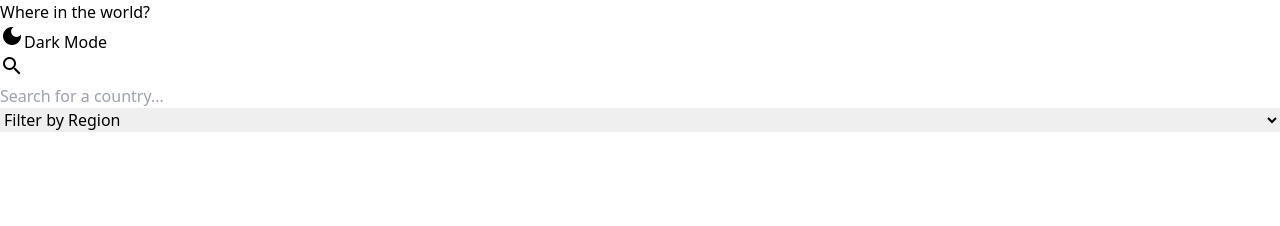
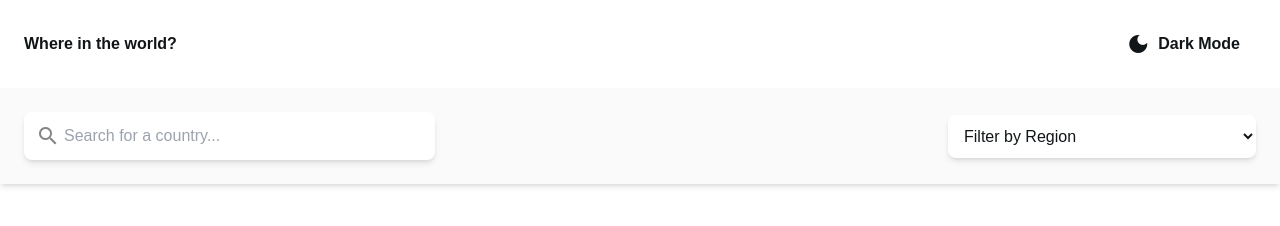
Before and after one commit to mohammadkh75/countryApp, a website built with Vite: page index.html in a window 1280 px wide. Built offline with nearby package versions, Linux system fonts and the light colour scheme; no server answers.

Commit message:
The project kit was written in file tailwind.config.js

```diff
--- a/index.html
+++ b/index.html
@@ -16,19 +16,7 @@
     <script type="module" src="/src/main.ts"></script>
     <script type="module" src="/src/Country.ts"></script>
     <script type="module" src="/src/api.ts"></script>
-    <script type="module">
-      import { createHeader } from './src/header';
-      document.addEventListener('DOMContentLoaded', () => {
-        createHeader();
-      });
-    </script>
 
-<script type="module">
-  import { createSearchAndFilter } from './src/searchAndFilter';
-  document.addEventListener('DOMContentLoaded', () => {
-    createSearchAndFilter();
-  });
-</script>
 
 
   </body>
--- a/src/Country.ts
+++ b/src/Country.ts
@@ -14,7 +14,7 @@ export async function renderCountries() :Promise<void> {
     countries.forEach(country =>
     {
       const coutnryCard = document.createElement('figure');
-      coutnryCard.className = 'bg-white  flex-col items-center';
+      coutnryCard.className = 'bg-white  items-center';
       const img = document.createElement('img');
       img.src = country.flag;
       img.style.width = '200px';
--- a/src/header.ts
+++ b/src/header.ts
@@ -1,14 +1,14 @@
 export function createHeader() {
   const header = document.getElementById('header');
   const headerElement = document.createElement('header');
-  headerElement.className = 'flex justify-between items-center p-6 bg-white dark:bg-gray-800 shadow-md';
-  const title = document.createElement('h1');
+  headerElement.className = 'flex  justify-between items-center  p-6 bg-white  shadow-md';
+  const title = document.createElement('span');
   title.textContent = 'Where in the world?';
-  title.className = 'text-2xl font-bold text-gray-900 dark:text-gray-100';
+  title.className = 'font-sans font-extrabold text-veryDarkBlueText';
   const toggleButton = document.createElement('button');
   toggleButton.id = 'darkModeToggle';
   toggleButton.className =
-    'text-sm font-semibold flex items-center space-x-2 text-gray-900 dark:text-gray-100 bg-gray-200 dark:bg-gray-700 px-4 py-2 rounded-md';
+    ' font-semibold flex items-center space-x-2 text-veryDarkBlueText   px-4 py-2 rounded-md';
     const toggleIcon = document.createElement('span');
     toggleIcon.className = 'material-icons';
     toggleIcon.textContent = 'dark_mode';
--- a/src/index.html
+++ /dev/null
@@ -1,12 +0,0 @@
-<!doctype html>
-<html lang="en">
-  <head>
-    <meta charset="UTF-8" />
-
-    <meta name="viewport" content="width=device-width, initial-scale=1.0" />
-    <script type="module" crossorigin src="/assets/index-CC2-bh6-.js"></script>
-    <link rel="stylesheet" crossorigin href="/assets/index-BmAVGTu2.css">
-  </head>
-  <body>
-  </body>
-</html>
--- a/src/main.ts
+++ b/src/main.ts
@@ -1 +1,13 @@
 import './style.css'
+
+ import { createHeader } from './header';
+ import { createSearchAndFilter } from './searchAndFilter';
+
+      document.addEventListener('DOMContentLoaded', () => {
+        createHeader();
+      });
+
+
+  document.addEventListener('DOMContentLoaded', () => {
+    createSearchAndFilter();
+  });
--- a/src/searchAndFilter.ts
+++ b/src/searchAndFilter.ts
@@ -1,6 +1,6 @@
 export function createSearchAndFilter() {
     const container = document.createElement('div');
-    container.className = 'flex flex-col md:flex-row justify-between items-center gap-4 p-6 bg-white shadow-md';
+    container.className = 'flex flex-col md:flex-row justify-between items-center gap-4 p-6  bg-veryLightGray shadow-md';
 
     // Search Box
     const searchBox = document.createElement('div');
@@ -10,11 +10,11 @@ export function createSearchAndFilter() {
     searchInput.type = 'text';
     searchInput.placeholder = 'Search for a country...';
     searchInput.className =
-      'w-full p-3 pl-10 text-gray-900 bg-gray-100 rounded-lg shadow-md focus:outline-none focus:ring focus:ring-blue-500';
+      'w-full p-3 pl-10 bg-white text-darkGray  rounded-lg shadow-md focus:outline-none focus:ring focus:ring-blue-500';
 
     const searchIcon = document.createElement('span');
     searchIcon.className =
-      'material-icons absolute top-1/2 left-3 transform -translate-y-1/2 text-gray-400';
+      'material-icons  text-darkGray absolute top-1/2 left-3 transform -translate-y-1/2 ';
     searchIcon.textContent = 'search';
 
     searchBox.appendChild(searchIcon);
@@ -22,11 +22,11 @@ export function createSearchAndFilter() {
 
     // Filter Box
     const filterBox = document.createElement('div');
-    filterBox.className = 'relative w-full md:w-1/4';
+    filterBox.className = 'relative w-full md:w-1/4 ';
 
     const filterSelect = document.createElement('select');
     filterSelect.className =
-      'w-full p-3 text-gray-900 bg-gray-100 rounded-lg shadow-md focus:outline-none focus:ring focus:ring-blue-500';
+      'w-full p-3 text-veryDarkBlueText bg-white rounded-lg shadow-md focus:outline-none focus:ring focus:ring-blue-500';
     filterSelect.id = 'regionFilter';
 
     const filterOptions = ['Filter by Region', 'Africa', 'America', 'Asia', 'Europe', 'Oceania'];
--- a/src/style.css
+++ b/src/style.css
@@ -1,3 +1,4 @@
 @import 'tailwindcss/base';
 @import 'tailwindcss/components';
 @import 'tailwindcss/utilities';
+@import url('https://fonts.googleapis.com/css2?family=Nunito+Sans:wght@300;600;800&display=swap');
--- a/tailwind.config.js
+++ b/tailwind.config.js
@@ -1,7 +1,29 @@
 export default {
-  content: ['./src/**/*.{html,js}', './**/*.html'],
+  content: ['./src/**/*.{html,ts}', './**/*.html'],
   theme: {
-    extend: {},
+    extend: {
+      fontFamily: {
+        sans: ['Nunito Sans', 'sans-serif'],
+      },
+      fontWeight: {
+        light: '300',
+        semibold: '600',
+        extrabold: '800',
+      },
+      colors :{
+        darkBlue: 'hsl(209, 23%, 22%)',
+        veryDarkBlueBg: 'hsl(207, 26%, 17%)',
+        veryDarkBlueText: 'hsl(200, 15%, 8%)',
+        darkGray: 'hsl(0, 0%, 52%)',
+        veryLightGray: 'hsl(0, 0%, 98%)',
+        white: 'hsl(0, 0%, 100%)'
+
+      },
+      fontSize: {
+        base: '14px',
+        detail: '16px'
+      },
+    },
   },
   plugins: [],
 };
--- a/vite.config.ts
+++ b/vite.config.ts
@@ -8,7 +8,7 @@ export default defineConfig({
   build: {
     rollupOptions: {
       input: {
-        main: './index.html',
+        main: './src/index.html',
       },
     },
   },
```
